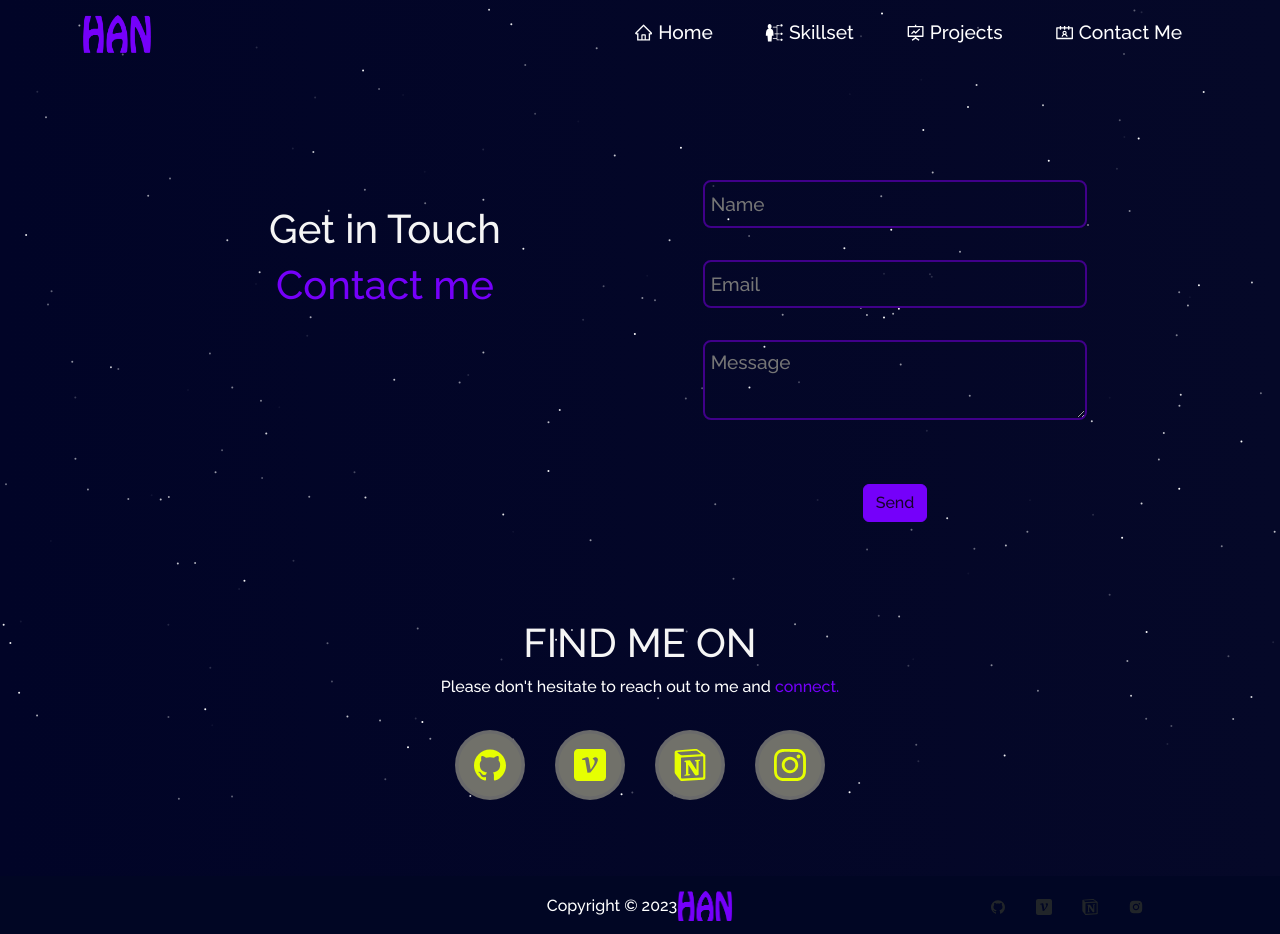
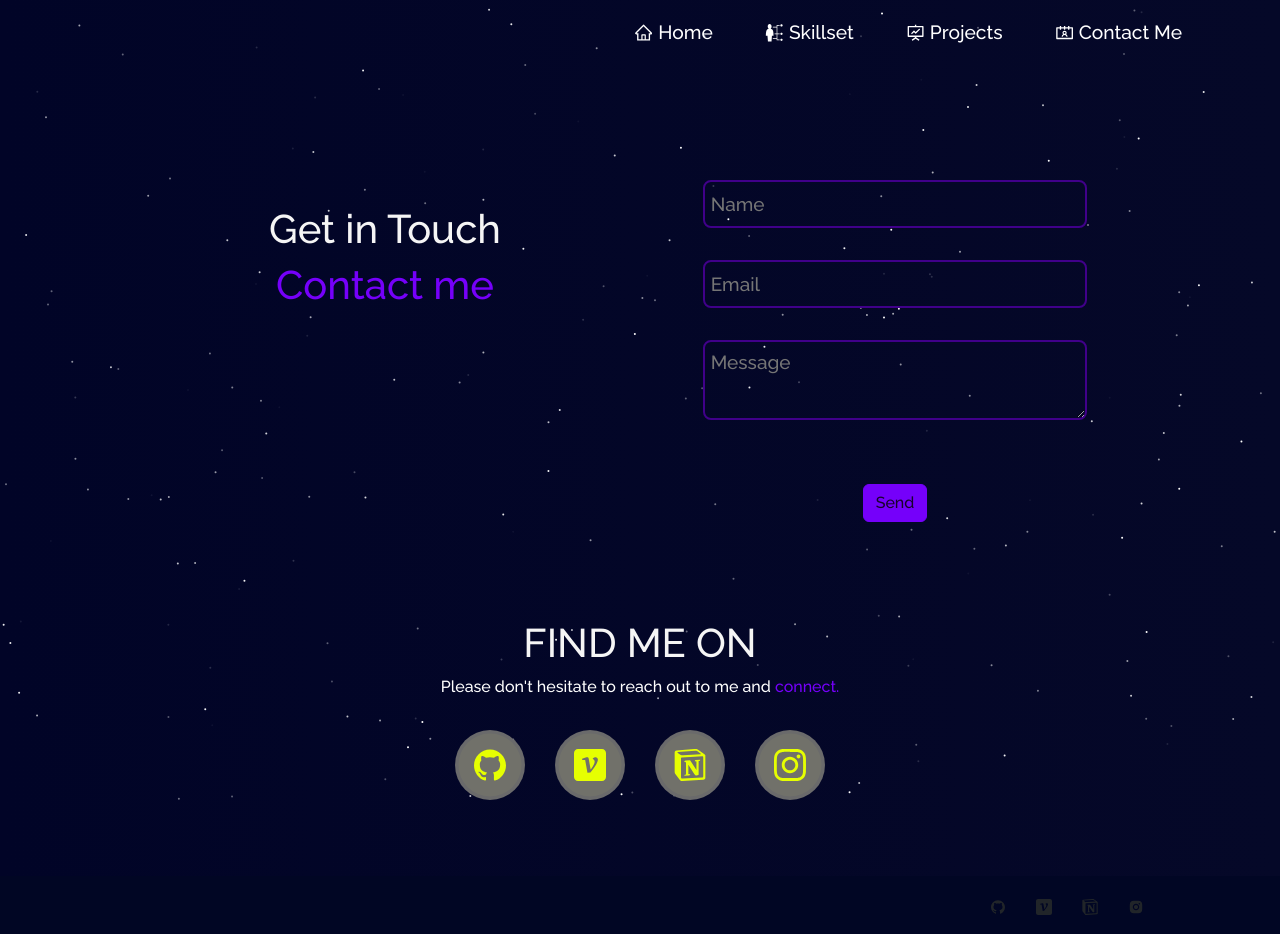
Before and after one commit to hanyoko/PORTFOLIO, a React (Create React App) app: page /contact in a window 1280 px wide. Built offline with nearby package versions, Linux system fonts and the light colour scheme.

Commit message:
portfolio 0711

```diff
--- a/src/style.css
+++ b/src/style.css
@@ -374,11 +374,12 @@ html {
     }
   }
 
-  .footer h3 {
-    font-size: 1em;
+  .footer h3, img {
+    /* font-size: 1em;
     color: white !important;
     margin-top: 0.5em !important;
-    margin-bottom: 0.5em !important;
+    margin-bottom: 0.5em !important; */
+    display: none !important;
   }
   .footer-icons {
     margin-top: 0.5em !important;
```
